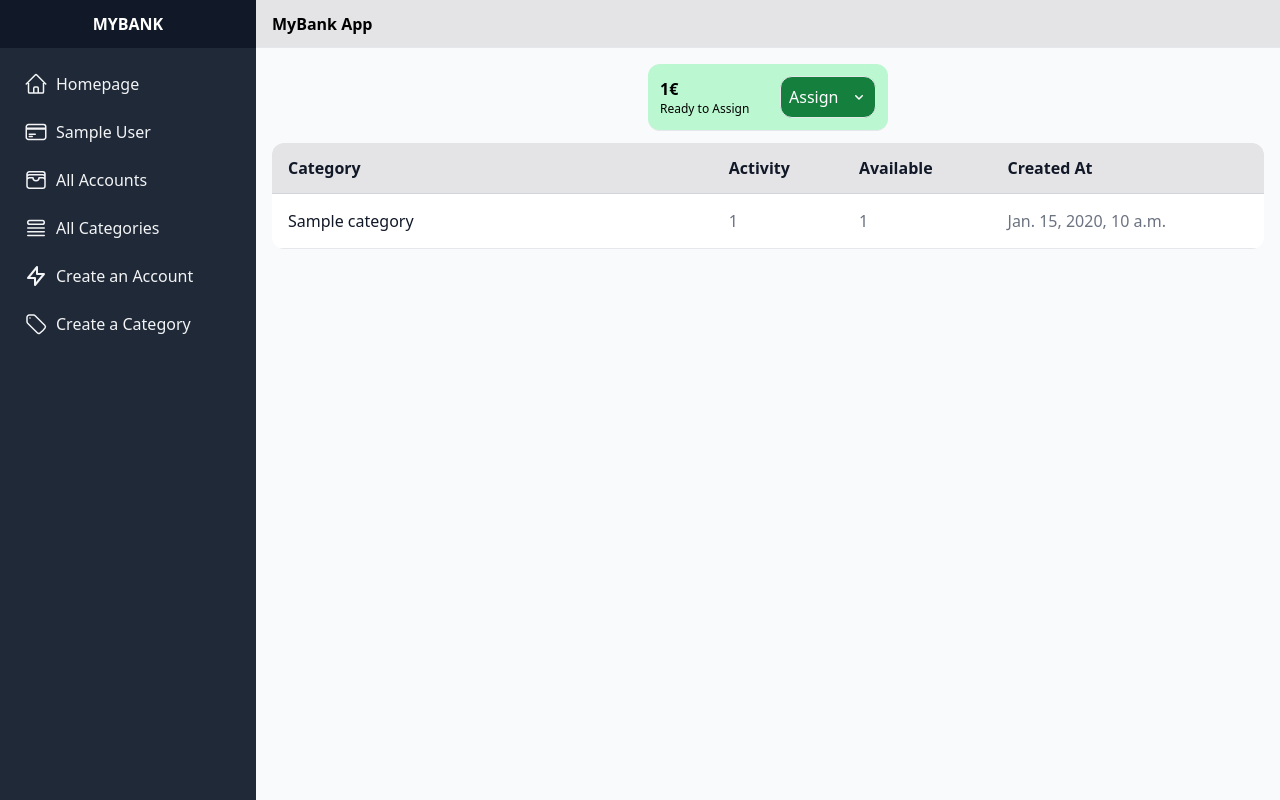
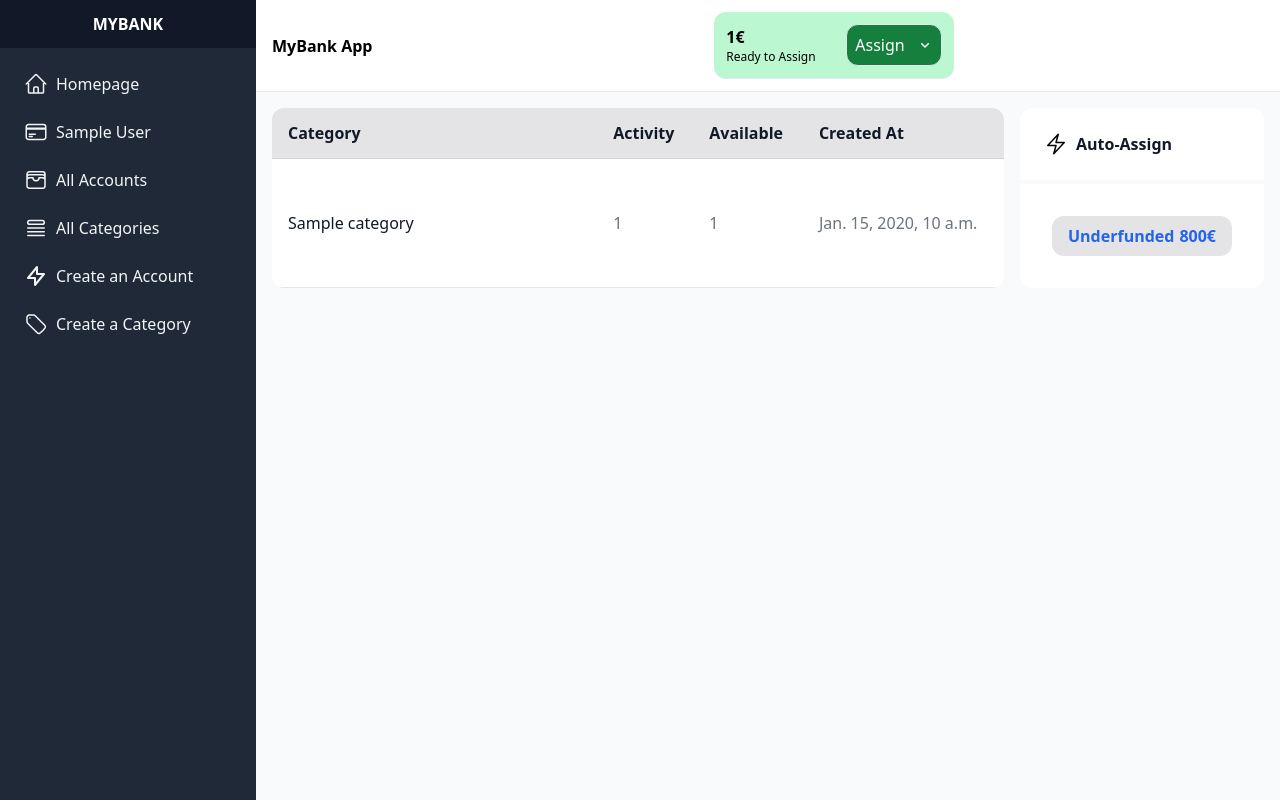
Before and after one commit to Nour-Noaxp/MyBank, a Django app: page / in a window 1280 px wide. Run offline with Django 4.2, Linux system fonts and the light colour scheme; tables that the repository leaves empty hold one stand-in row (values such as "Sample post"); some libraries are stand-ins or nearby versions.

Commit message:
Front - Create assign section and modal with js

```diff
--- /dev/null
+++ b/budget/static/budget/js/auto-assign.js
@@ -0,0 +1,22 @@
+document.addEventListener("DOMContentLoaded", () => {
+  console.log("JS chargé");
+  const underfundedBloc = document.querySelector(".underfunded-bloc");
+  const assignModal = document.querySelector(".assign-modal");
+  const closeModal = document.querySelector(".close-modal");
+  const assignMoney = document.querySelector(".assign-button");
+
+  underfundedBloc.addEventListener("click", (e) => {
+    console.log("underfunded clicked");
+    assignModal.classList.remove("hidden");
+  });
+
+  closeModal.addEventListener("click", (e) => {
+    e.preventDefault();
+    assignModal.classList.add("hidden");
+  });
+
+  assignMoney.addEventListener("click", (e) => {
+    e.preventDefault();
+    assignModal.classList.add("hidden");
+  });
+});
--- a/budget/templates/base.html
+++ b/budget/templates/base.html
@@ -67,10 +67,11 @@
       </div>
       <!-- Main content -->
       <div class="flex flex-col flex-1 overflow-y-auto">
-        <div class="flex items-center justify-between h-12 bg-zinc-200 border-b border-gray-200">
+        <div class="flex items-center justify-between h-auto bg-white border-b border-gray-200">
           <div class="flex items-center px-4 font-semibold">
             <p> MyBank App </p>
           </div>
+          {% block navbar_extra %}{% endblock %}
         </div>
         <div class="p-4">
             {% block content %} {% endblock %}
--- a/budget/templates/dashboard.html
+++ b/budget/templates/dashboard.html
@@ -1,8 +1,8 @@
 {% extends "base.html" %}
 {% load static %}
-{% block content %}
 <div class="flex flex-col">
-    <div class="flex items-center justify-between bg-green-200 border-b rounded-xl p-3 w-60 mb-3 mx-auto relative">
+  {% block navbar_extra %}
+    <div class="flex items-center justify-between bg-green-200 border-b rounded-xl p-3 w-60 my-3 mx-auto relative">
       <div>
         <div class="font-bold">{{ ready_to_assign }}€</div>
         <p class="text-xs">Ready to Assign</p>
@@ -15,6 +15,9 @@
       </div>
       {% include "partials/_assign_form.html" with categories=categories %}
     </div>
+  {% endblock %}
+  {% block content %}
+    <div class="flex">
       <table class="w-full bg-white rounded-xl overflow-hidden">
         <thead class="border-b border-gray-300 bg-zinc-200">
           <tr>
@@ -35,5 +38,42 @@
           {% endfor %}
         </tbody>
       </table>
+      <section class="budget-breakdown rounded-xl ml-4 w-1/3">
+        <header class="auto-assign-header bg-white mb-1 rounded-t-xl p-6 flex">
+          <svg xmlns="http://www.w3.org/2000/svg" fill="none" viewBox="0 0 24 24" stroke-width="1.5" stroke="currentColor" class="size-6 mr-2">
+            <path stroke-linecap="round" stroke-linejoin="round" d="m3.75 13.5 10.5-11.25L12 10.5h8.25L9.75 21.75 12 13.5H3.75Z" />
+          </svg>
+          <h2 class="font-bold text-gray-900">Auto-Assign</h2>
+        </header>
+        <div class="auto-assign-body bg-white rounded-b-xl p-6">
+          <div class="underfunded-bloc bg-zinc-200 m-2 py-2 px-4 rounded-xl flex justify-between">
+            <h3 class="title text-blue-600 font-semibold">Underfunded</h3>
+            <div class="amount text-blue-600 font-semibold">800€</div>
           </div>
+        </div>
+      </section>
+    </div>
+</div>
+<div class="assign-modal hidden bg-black fixed inset-0 bg-opacity-40 flex justify-center items-center z-50">
+  <div class="bg-white rounded-xl flex flex-col justify-center items-center p-4 h-1/4 w-1/4 space-y-4">
+    <h2 class="modal-header border-b border-gray-300 pb-2 text-lg w-full font-semibold">Auto-Assign Preview: Underfunded</h2>
+    <div class="modal-content w-full">
+      <div class="alert rounded-xl bg-green-200 p-2 flex items-center space-x-2 w-full">
+        <svg xmlns="http://www.w3.org/2000/svg" fill="none" viewBox="0 0 24 24" stroke-width="1.5" stroke="currentColor" class="size-6">
+          <path stroke-linecap="round" stroke-linejoin="round" d="M9 12.75 11.25 15 15 9.75M21 12a9 9 0 1 1-18 0 9 9 0 0 1 18 0Z" />
+        </svg>
+        <p class="alert-msg py-1"> 1 category will be fully funded.</p>
+      </div>
+      <div class="flex justify-between mx-8 px-2 mt-4">
+        <div class="category font-semibold">Bills</div>
+        <div class="amount">+100€</div>
+      </div>
+    </div>
+    <div class="modal-bottom pt-2 border-t border-gray-300 w-full flex justify-end space-x-2">
+      <button class="close-modal text-indigo-600 bg-indigo-100 rounded-xl px-4 py-2 font-semibold">Cancel</button>
+      <button class="assign-button text-white bg-indigo-600 rounded-xl px-4 py-2 font-semibold">Assign Money</button>
+    </div>
+  </div>
+</div>
+<script src="{% static "budget/js/auto-assign.js" %}"></script>
   {% endblock %}
```
Lines whose indentation alone changed are shown as unchanged.
